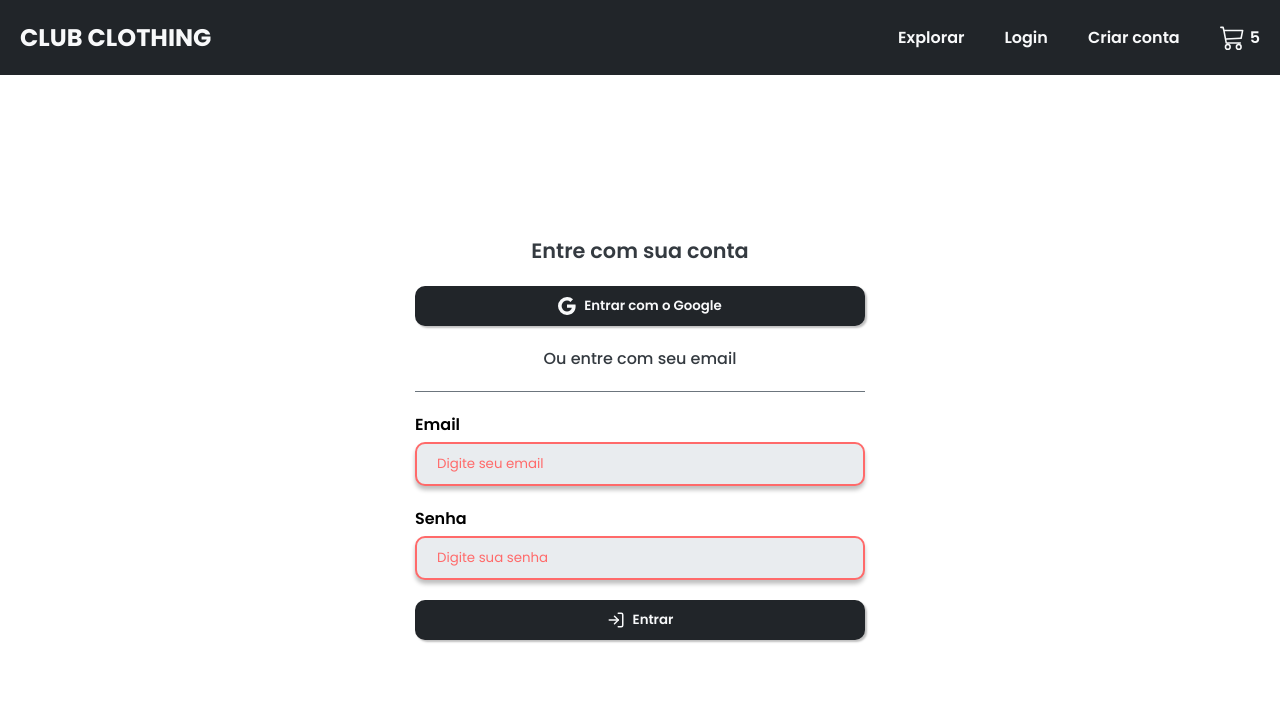
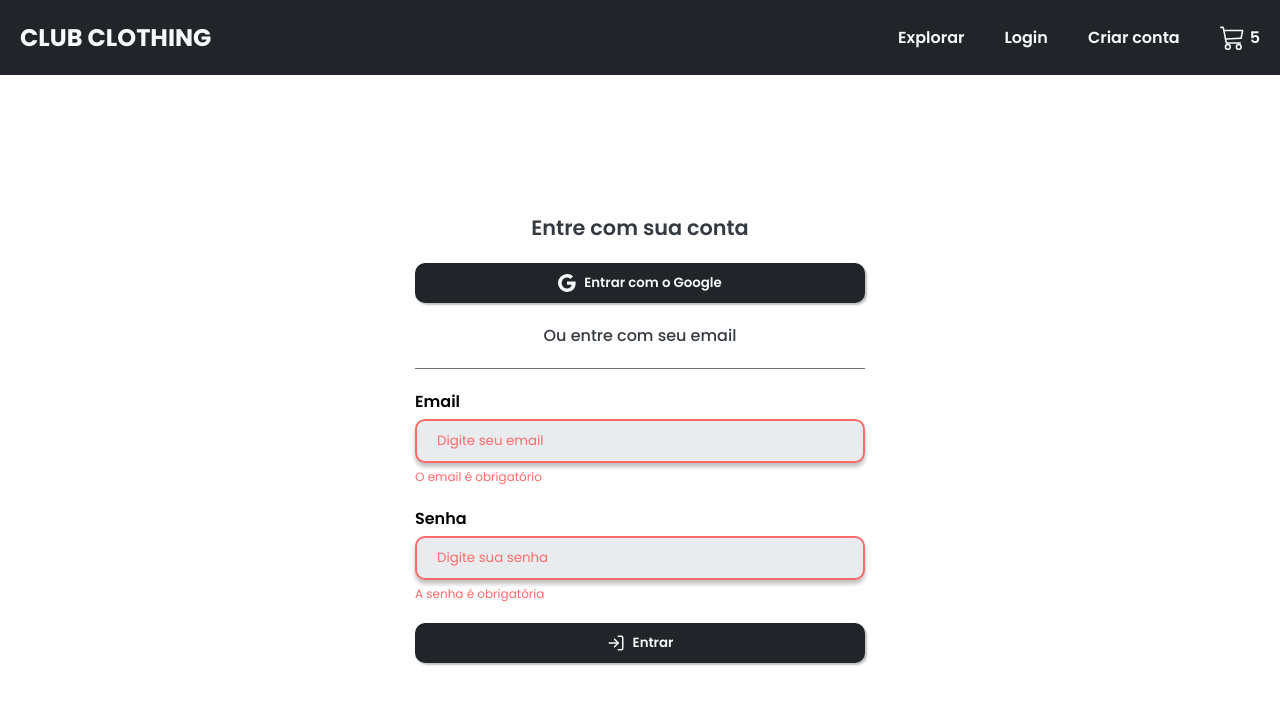
Before and after one commit to raphaelslima/EcoomerceClub, a React (Create React App) app: page /login in a window 1280 px wide. Both pictures are taken after a click on the button "Entrar". Shown: the top 704 px of the page. Built offline with nearby package versions, Linux system fonts and the light colour scheme.

Commit message:
feat: add errors msg

```diff
--- /dev/null
+++ b/src/components/inputErrorMsg/InputErrorMsgComponent.tsx
@@ -0,0 +1,8 @@
+import { FunctionComponent } from 'react'
+import { ErrorMessageContainer } from './inputErrorMsgStyle'
+
+const InputErrorMsgComponent: FunctionComponent = ({ children }) => {
+  return <ErrorMessageContainer>{children}</ErrorMessageContainer>
+}
+
+export default InputErrorMsgComponent
--- /dev/null
+++ b/src/components/inputErrorMsg/inputErrorMsgStyle.ts
@@ -0,0 +1,9 @@
+import styled from 'styled-components'
+import Colors from '../../theme/thmeColors'
+
+export const ErrorMessageContainer = styled.p`
+  width: 100%;
+  color: ${Colors.error};
+  font-size: 0.75rem;
+  margin-top: 5px;
+`
--- a/src/pages/login/LoginPage.tsx
+++ b/src/pages/login/LoginPage.tsx
@@ -1,7 +1,9 @@
 import { useForm } from 'react-hook-form'
+import validator from 'validator'
 import { BsGoogle } from 'react-icons/bs'
 import { FiLogIn } from 'react-icons/fi'
 import CustomButtonComponent from '../../components/customButton/CustomButtonComponent'
+
 import Header from '../../components/header/HeaderComponent'
 import {
   LoginContainer,
@@ -11,6 +13,7 @@ import {
   LoginSubtitle
 } from './login'
 import CustomInputComponent from '../../components/customInput/CustomInputComponent'
+import InputErrorMsgComponent from '../../components/inputErrorMsg/InputErrorMsgComponent'
 
 const LoginPage = () => {
   const {
@@ -22,8 +25,6 @@ const LoginPage = () => {
   const handleSubmitPress = (data: any) => {
     console.log(data)
   }
-
-  console.log({ errors })
 
   return (
     <>
@@ -42,9 +43,24 @@ const LoginPage = () => {
               hasError={!!errors?.email}
               placeholder="Digite seu email"
               {...register('email', {
-                required: true
+                required: true,
+                validate: (value) => {
+                  return validator.isEmail(value)
+                }
               })}
             />
+
+            {errors?.email?.type === 'required' && (
+              <InputErrorMsgComponent>
+                O email é obrigatório
+              </InputErrorMsgComponent>
+            )}
+
+            {errors?.email?.type === 'validate' && (
+              <InputErrorMsgComponent>
+                Digite um email válido
+              </InputErrorMsgComponent>
+            )}
           </LoginInputContainer>
           <LoginInputContainer>
             <p>Senha</p>
@@ -55,6 +71,12 @@ const LoginPage = () => {
                 required: true
               })}
             />
+
+            {errors?.password?.type === 'required' && (
+              <InputErrorMsgComponent>
+                A senha é obrigatória
+              </InputErrorMsgComponent>
+            )}
           </LoginInputContainer>
           <CustomButtonComponent
             startIcon={<FiLogIn size={18} />}
```
